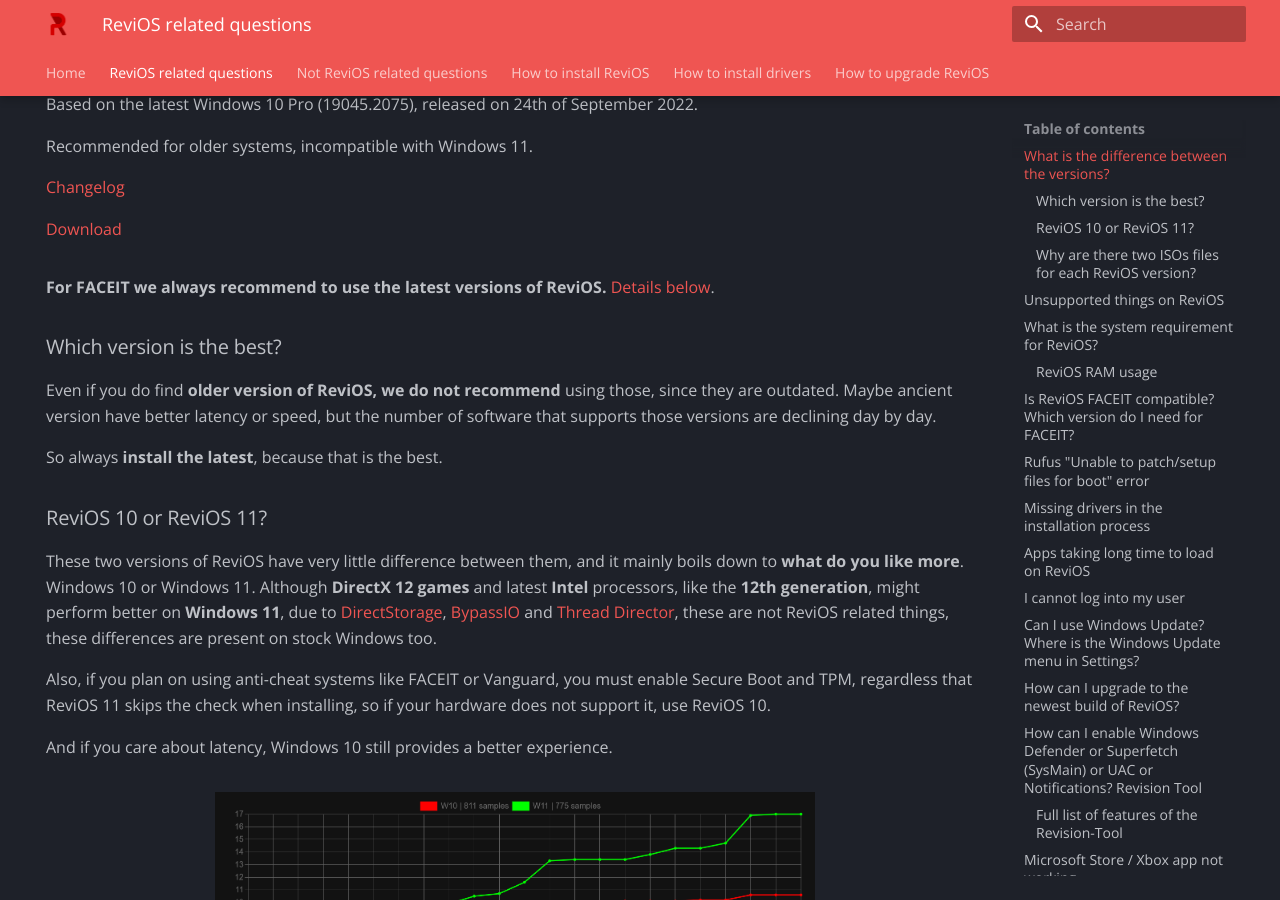
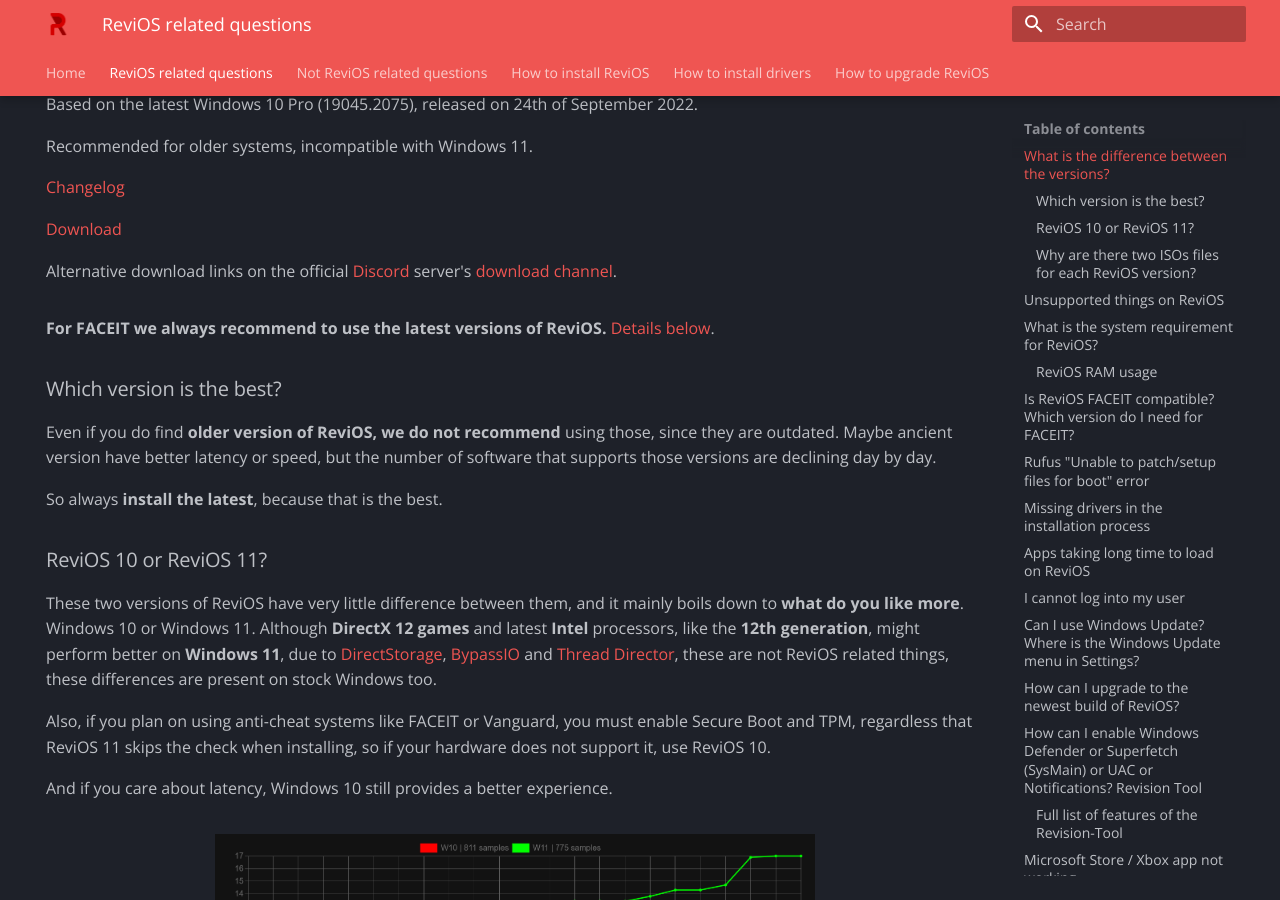
Before and after one commit to dkovacs24/ReviOS_faq, an MkDocs documentation site: the page built from docs/related.md, in a window 1280 px wide and 900 px high, scrolled down 310 px. Built offline with MkDocs 1.6.1 and Material for MkDocs 9.7.7, drawn with Linux system fonts in a browser that asks for light colours.

Commit message:
add mirror links 22.09

```diff
--- a/docs/related.md
+++ b/docs/related.md
@@ -30,7 +30,7 @@
 
     [Download](https://www.revi.cc/revios/download#h.vxvav5mpn4w){target=_blank}
 
-    <!-- Alternative download links are a work in progess. Stay tuned. -->
+    Alternative download links on the official [Discord](https://discord.gg/962y4pU){target=_blank} server's [download channel](https://discord.com/channels/619835916139364383/658369065110339640/1023333840535687200){target=_blank}.
 
 
 === "ReviOS 11 22.09"
@@ -43,7 +43,7 @@
 
     [Download](https://www.revi.cc/revios/download#h.kwa7bvvnrtc9){target=_blank}
 
-    <!-- Alternative download links on the official [Discord](https://discord.gg/962y4pU){target=_blank} server's [download channel](https://discord.com/channels/619835916139364383/658369065110339640/1000795817705230396){target=_blank}. -->
+    Alternative download links on the official [Discord](https://discord.gg/962y4pU){target=_blank} server's [download channel](https://discord.com/channels/619835916139364383/658369065110339640/1023333840535687200){target=_blank}.
 
 
 **For FACEIT we always recommend to use the latest versions of ReviOS.** [Details below](#is-revios-faceit-compatible-which-version-do-i-need-for-faceit).
```
